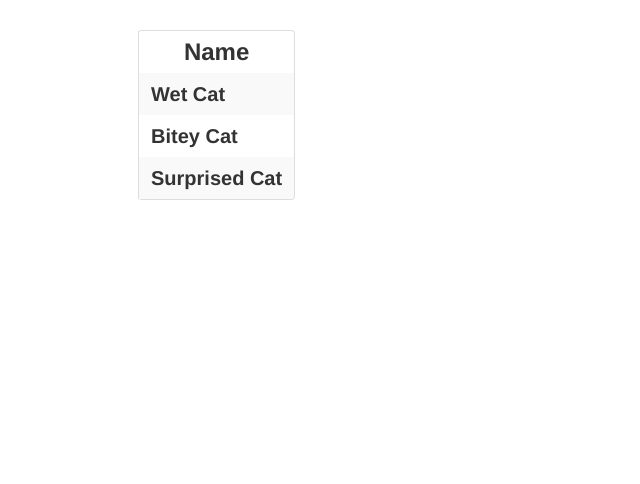
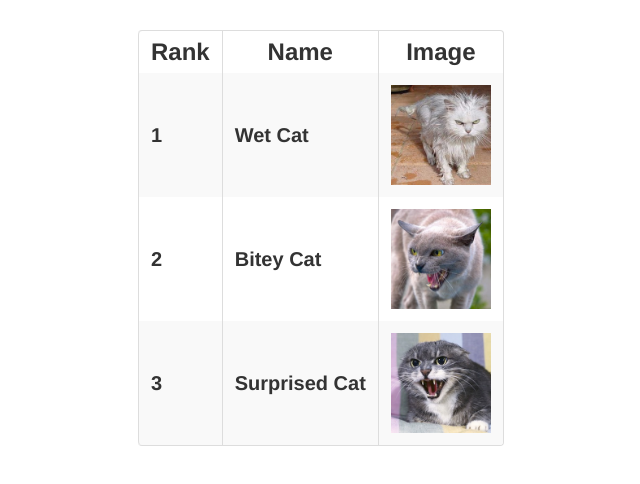
Before and after one commit to diegosanchez/backbones, a website: page public/index.html in a window 1280 px wide. Shown: the whole page, without its empty margins (252-892 px from the left). Drawn offline with nearby package versions, Linux system fonts and the light colour scheme.

Commit message:
Rank initialization

```diff
--- a/public/app.js
+++ b/public/app.js
@@ -14,9 +14,20 @@ MyApp.addInitializer(function(options){
 
 
 // Models
-AngryCat = Backbone.Model.extend({});
+AngryCat = Backbone.Model.extend({
+	defaults: {
+		rank: 0
+	}
+});
 AngryCats = Backbone.Collection.extend({
-	model: AngryCat
+	model: AngryCat,
+	initialize: function (cats) {
+		var rank = 1;
+		_.each( cats, function (cat) {
+			cat.set('rank', rank);
+			++rank;
+		});
+	}
 });
 
 
@@ -35,7 +46,6 @@ AngryCatsView = Backbone.Marionette.CompositeView.extend({
 	itemView: AngryCatView,
 
 	appendHtml: function (collectionView, itemView) {
-		console.log('AngryCatViews');
 		collectionView.$('tbody').append(itemView.el);
 	}
 });
--- a/public/index.html
+++ b/public/index.html
@@ -16,9 +16,9 @@
     <script type="text/javascript">
       $(document).ready(function(){
         var cats = new AngryCats([
-          new AngryCat({ name: 'Wet Cat' }),
-          new AngryCat({ name: 'Bitey Cat' }),
-          new AngryCat({ name: 'Surprised Cat' })
+          new AngryCat({ name: 'Wet Cat', image_path: 'assets/images/cat2.jpg' }),
+          new AngryCat({ name: 'Bitey Cat', image_path: 'assets/images/cat1.jpg' }),
+          new AngryCat({ name: 'Surprised Cat', image_path: 'assets/images/cat3.jpg' })
         ]);
 
         MyApp.start({cats: cats});
@@ -32,15 +32,19 @@
     <script type="text/template" id="angry_cats-template">
       <thead>
         <tr class='header'>
+          <th>Rank</th>
           <th>Name</th>
-        </tr>
-      </thead>
+          <th>Image</th>
+        </thead>
+      </tr>
       <tbody>
       </tbody>
     </script>
 
     <script type="text/template" id="angry_cat-template">
+      <td><%= rank %></td>
       <td><%= name %></td>
+      <td><img class='angry_cat_pic' src='<%= image_path%>' /></td>
     </script>
 
   </body>
```
